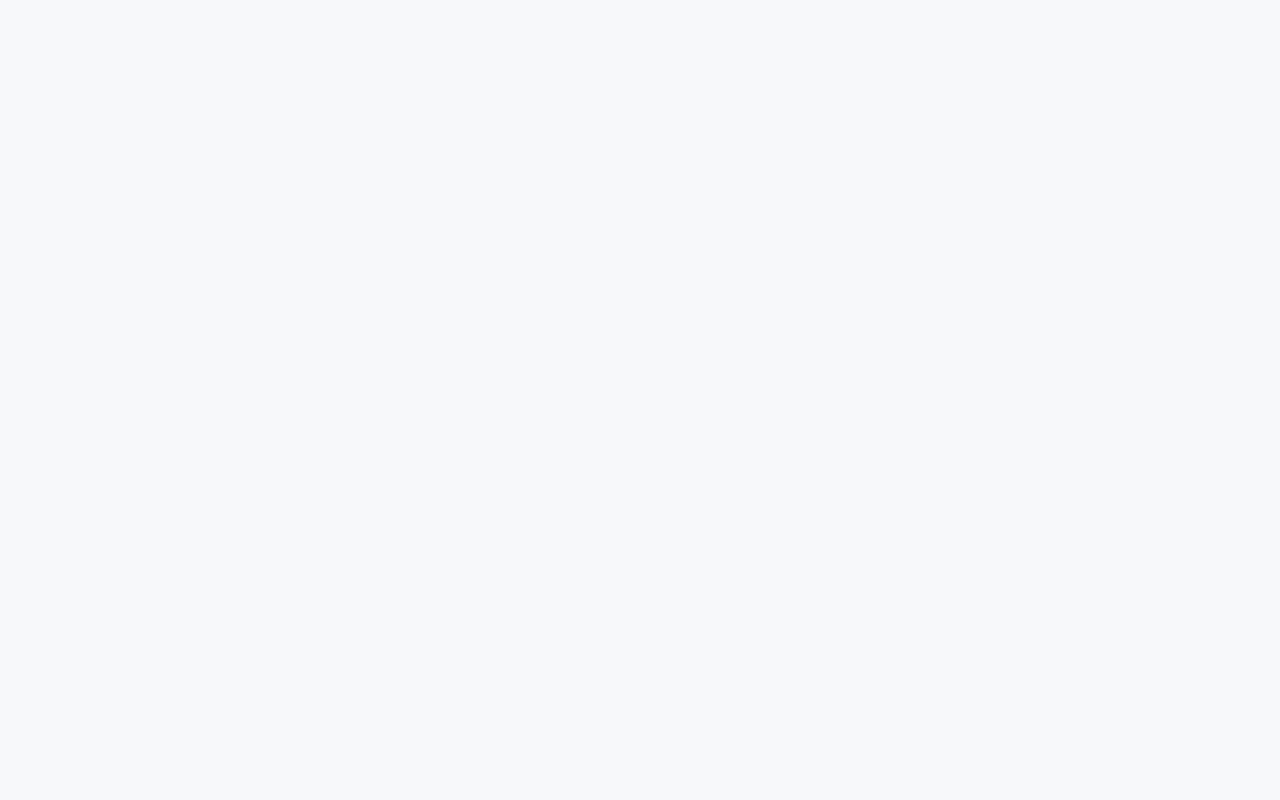
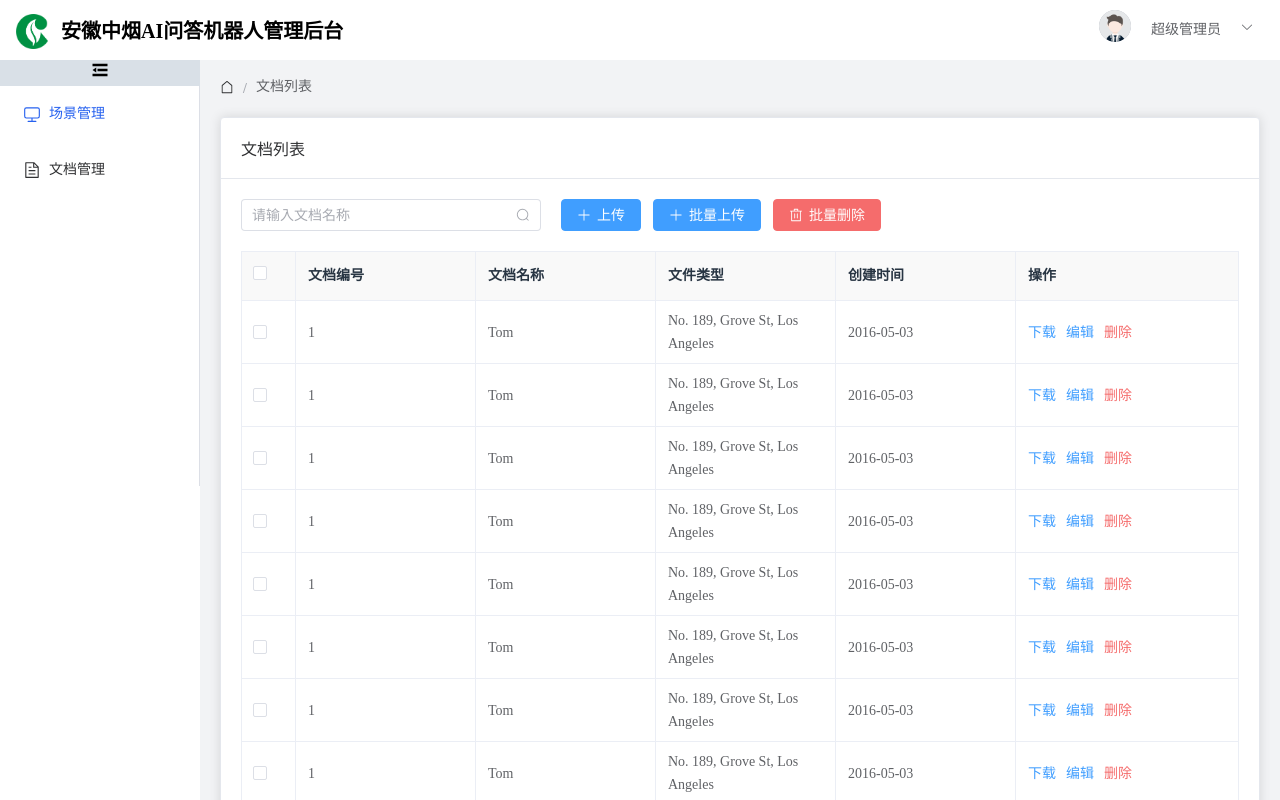
Before and after one commit to huazai587/dingding-demo, a Vue app: page /#/scene/document-list in a window 1280 px wide. Before the commit this address had no page. Built offline with nearby package versions, Linux system fonts and the light colour scheme.

Commit message:
修改样式

```diff
--- a/src/components/Breadcrumb.vue
+++ b/src/components/Breadcrumb.vue
@@ -1,24 +1,46 @@
 <template>
+    <div style="margin-bottom: 20px;">
         <el-breadcrumb separator="/">
             <el-breadcrumb-item :to="{ path: '/' }">
                 <el-icon><House /></el-icon>
             </el-breadcrumb-item>
-            <el-breadcrumb-item>
-                <a href="/">{{ menuName }}</a>
+            <el-breadcrumb-item v-for="item in tabs" :to="item.path">
+            {{item.meta.title}}
             </el-breadcrumb-item>
+
         </el-breadcrumb>
+    </div>
 </template>
 
 <script setup>
-import { onBeforeMount, ref } from 'vue';
-import { useRouter } from 'vue-router'
-const router = useRouter();
+import { ref,watch,onBeforeMount } from 'vue';
+import { useRoute } from 'vue-router'
+const route = useRoute();
+// const route = useRoute()
+//    定义导航数据,设置类型，否则赋值会报错
+    const tabs = ref([])
 
-const menuName = router.currentRoute.value.meta.menuName;
+const getBreadCom = () => {
+    let mached = route.matched.filter(item => item.meta.title)
+    console.log(route.matched,mached)
+    // 第一个路径如果不是首页，需要在匹配路径前面拼接一个首页
+    // const first = mached[0]
+    // if(first.path != "/dashboard") {
+    //     mached = [{ path: '/dashboard',meta: {title: '首页'}}].concat(mached)
+    // }
+    //设置面包屑的数据
+    tabs.value = mached.filter(item => item.path !== '/home')
+   }
+
+    getBreadCom()
+    // 监听路径的改变,如果发生变化了，执行方法
+    watch(() =>route.path,() => getBreadCom())
+
+
 
 // 挂载 DOM 之前
 onBeforeMount(() => {
-    console.log(router)
+
 })
 </script>
 
--- a/src/router/index.js
+++ b/src/router/index.js
@@ -6,7 +6,7 @@ const routes = [
     },
     {
         path: '/login',
-        name: 'login',
+        name: '登录',
         meta: {
             title: '登录'
         },
@@ -19,35 +19,32 @@ const routes = [
             title: '主页'
         },
         component: () => import('../view/Home.vue'),
-        redirect: '/scene/list',
+        redirect: '/scene',
         children: [
             {
-                path: '/scene/list',
+                path: '/scene',
+                name: '场景管理',
                 meta: {
                     title: '场景管理'
                 },
                 component: () => import('../view/scene/Index.vue'),
             },
             {
-                path: '/scene/document',
+                path: '/scene/document-list',
+                name: '文档列表',
                 meta: {
                     title: '文档列表'
                 },
-                component: () => import('../view/scene/Doc.vue'),
+                component: () => import('../view/scene/Doc.vue')
+
             },
             {
-                path: '/document/list',
+                path: '/document-manager',
+                name: '文档管理',
                 meta: {
                     title: '文档管理'
                 },
                 component: () => import('../view/document/Index.vue'),
-            },
-            {
-                path: '/document/detail',
-                meta: {
-                    title: '文档详情'
-                },
-                component: () => import('../view/document/Detail.vue'),
             }
         ]
     },
--- a/src/view/Home.vue
+++ b/src/view/Home.vue
@@ -4,10 +4,10 @@
             <!-- header -->
             <el-header>
                 <el-row>
-                    <el-col :span="4">
-                        <!-- <p class="system-name">安徽中烟AI问答机器人管理后台</p> -->
+                    <el-col :span="7">
+                        <p class="system-name">安徽中烟AI问答机器人管理后台</p>
                     </el-col>
-                    <el-col :offset="12" :span="8" style="min-width: 150px">
+                    <el-col :offset="12" :span="5" style="min-width: 150px">
                         <el-dropdown style="float: right; margin: 20px 10px">
                             <span class="el-dropdown-link" style=" cursor: pointer">
                                 超级管理员 &nbsp;&nbsp; <el-icon class="el-icon--right">
@@ -20,7 +20,7 @@
                                 </el-dropdown-menu>
                             </template>
                         </el-dropdown>
-                        <el-avatar  :src="avatar" style="margin: 10px; float: right"></el-avatar>
+                        <el-avatar  :src="avatar" style="margin: 10px; float: right; width: 32px;height: 32px;"></el-avatar>
                     </el-col>
                 </el-row>
             </el-header>
@@ -35,13 +35,13 @@
                         </el-icon>
                     </div>
                     <el-menu router :default-active="activePath" class="el-menu-vertical-demo" :collapse="isCollapse">
-                        <el-menu-item index="/scene/list" @click="saveActiveNav('/scene/list')">
+                        <el-menu-item index="/scene" @click="saveActiveNav('/scene')">
                             <el-icon>
                                 <Monitor />
                             </el-icon>
                           <span>场景管理</span>
                         </el-menu-item>
-                        <el-menu-item index="/document/list" @click="saveActiveNav('/document/list')">
+                        <el-menu-item index="/document-manager" @click="saveActiveNav('/document-manager')">
                             <el-icon>
                                 <Document />
                             </el-icon>
@@ -51,8 +51,6 @@
                 </el-aside>
                 <el-container>
                     <el-main>
-                        <!-- 面包屑 -->
-                        <Breadcrumb></Breadcrumb>
                         <!-- 主要内容 -->
                         <router-view></router-view>
                     </el-main>
@@ -64,32 +62,20 @@
 <script setup>
 import { onBeforeMount, ref } from 'vue';
 import avatar from "../assets/img/avator.png"
-import Breadcrumb from '../components/Breadcrumb.vue';
 import { useRouter } from 'vue-router'
 const router = useRouter();
-let menuList = ref([
-    {
-        path: "/scene/list",
-        name: "场景管理"
-    },
-    {
-        path: "/document/list",
-        name: "文档管理"
-    }
-]);
+
 // 挂载 DOM 之前
 onBeforeMount(() => {
     activePath.value = sessionStorage.getItem("activePath")
         ? sessionStorage.getItem("activePath")
-        : "/scene/list";
-    menuName.value = menuList.value.find((item) => item.path === activePath.value).name;
+        : "/scene";
 })
 let isCollapse = ref(false);
-let activePath = ref("/scene/list");
-let menuName = ref("");
+let activePath = ref("/scene");
+
 // 保存链接的激活状态
 const saveActiveNav = (path) => {
-    menuName.value = menuList.value.find((item) => item.path === path).name;
     sessionStorage.setItem("activePath", path);
     activePath.value = path;
 }
@@ -114,18 +100,21 @@ const logout = () => {
 }
 .el-header {
     background: #fff;
-    padding: 0 10px;
+    padding: 0 16px;
     overflow: hidden;
 }
 
 .system-name {
-font-size: 18px;
+    padding: 0;
+    margin: 0;
+    margin-top: 14px;
+font-size: 20px;
 background: url("../assets/img/logo.png") no-repeat left center;
   height: 35px;
   line-height: 35px;
   padding-left: 45px;
   color: #000;
-  background-size: 35px 35px;
+  background-size: 32px;
   font-weight: bold;
 }
 
--- a/src/view/Login.vue
+++ b/src/view/Login.vue
@@ -101,6 +101,7 @@ button {
   border-radius: 6px;
   margin: 40px auto;
   padding-top: 50px;
+  margin-top: 100px;
 }
 
 .el-form {
--- a/src/view/document/Index.vue
+++ b/src/view/document/Index.vue
@@ -1,4 +1,6 @@
 <template>
+     <!-- 面包屑 -->
+    <Breadcrumb></Breadcrumb>
     <el-card>
             <template #header>
                 <div class="card-header" >
@@ -142,6 +144,7 @@
 
 <script lang="ts" setup>
 import userApi from "../../api/user";
+import Breadcrumb from '../../components/Breadcrumb.vue';
 import { onMounted, reactive, ref } from "vue";
 import { ElMessage, ElMessageBox } from 'element-plus';
 import { Search, RefreshLeft, Plus, Delete} from '@element-plus/icons-vue';
--- a/src/view/scene/Doc.vue
+++ b/src/view/scene/Doc.vue
@@ -1,4 +1,6 @@
 <template>
+     <!-- 面包屑 -->
+  <Breadcrumb></Breadcrumb>
     <el-card>
         <template #header>
             <div class="card-header">
@@ -72,6 +74,7 @@
 
 <script lang="ts" setup>
 import { onMounted, reactive, ref } from "vue";
+import Breadcrumb from '../../components/Breadcrumb.vue';
 import type { FormInstance, FormRules } from 'element-plus'
 import { Search, RefreshLeft, Plus, Delete } from '@element-plus/icons-vue'
 import { ElMessage, ElMessageBox } from 'element-plus';
--- a/src/view/scene/Index.vue
+++ b/src/view/scene/Index.vue
@@ -1,4 +1,6 @@
 <template>
+ <!-- 面包屑 -->
+  <Breadcrumb></Breadcrumb>
   <el-card>
     <template #header>
       <div class="card-header">
@@ -16,11 +18,16 @@
         <template #header>
           <div class="card-header">
             <span class="card-title">
-              <el-icon>
-                <User />
-              </el-icon>
-              <span>{{ '物流' }}</span>
-              <el-tag type="success">已开启</el-tag>
+              <img src="../../assets/img/avator.png" alt="" srcset="" width="16" height="16">
+              <span >{{ '物流' }}</span>
+              <!-- <el-tag type="success">
+                <el-icon><CircleCheck /></el-icon>
+                已开启
+              </el-tag> -->
+              <el-tag type="info">
+                <el-icon><VideoPause /></el-icon>
+                已停用
+              </el-tag>
             </span>
             <el-icon style="cursor: pointer;">
               <Delete  @click="deleteScene"/>
@@ -73,7 +80,7 @@
 import userApi from "../../api/user";
 import { onMounted, reactive, ref } from "vue";
 import Upload from "../../components/Upload.vue";
-
+import Breadcrumb from '../../components/Breadcrumb.vue';
 import type { FormInstance, FormRules } from 'element-plus'
 import { Search } from '@element-plus/icons-vue'
 import { ElMessage, ElMessageBox } from 'element-plus';
@@ -98,7 +105,7 @@ const rules = reactive<FormRules<RuleForm>>({
   ]
 })
 const goDoc = () => {
-  router.push('/scene/document')
+  router.push('/scene/document-list')
 }
 // Dom 挂载之后
 onMounted(() => {
@@ -176,16 +183,15 @@ const searchScene = () => {
   display: flex;
   justify-content: space-between;
   flex-wrap: nowrap;
-
   :deep(.el-card__header) {
     padding-bottom: 0px;
     overflow: hidden;
   }
-
   flex-grow: 1;
   flex-basis: 0;
-  margin-right: 20px;
-
+  .el-card{
+    width: 24%;
+  }
   &:last-child {
     margin-right: 0;
   }
@@ -201,12 +207,21 @@ const searchScene = () => {
       justify-content: center;
       flex-wrap: wrap;
       gap: 10px;
+      span{
+        font-size: 14px;
+      }
+      .el-tag{
+        font-size: 12px;
+        .el-icon{
+          vertical-align: -1px;
+        }
+      }
     }
   }
 
   .card-item {
     font-size: 12px;
-    color: gray;
+    color: #86909C;
   }
 }
 </style>
```
Also changed, not shown: src/view/document/Detail.vue (deleted, +0 -41 lines).
